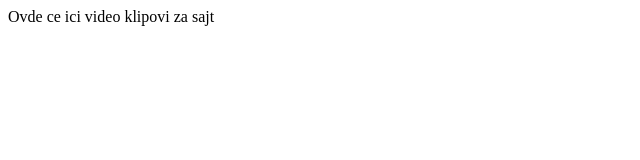
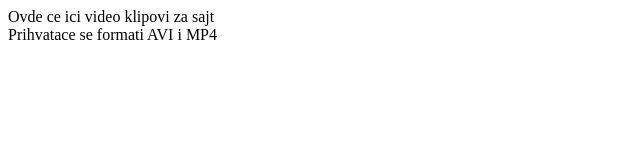
Before and after one commit to todorowww/upoznaj_novi_sad, a plain HTML site: page video.html in a window 1280 px wide. Shown: the whole page, without its empty margins (0-640 px from the left). Drawn offline with Linux system fonts and the light colour scheme.

Commit message:
Izmene u video galeriji

```diff
--- a/video.html
+++ b/video.html
@@ -3,6 +3,7 @@
 		<title>Video galerija</title>
 	</head>
 	<body>
-		Ovde ce ici video klipovi za sajt
+		Ovde ce ici video klipovi za sajt<br />
+		Prihvatace se formati AVI i MP4
 	</body>
 </html>
```
